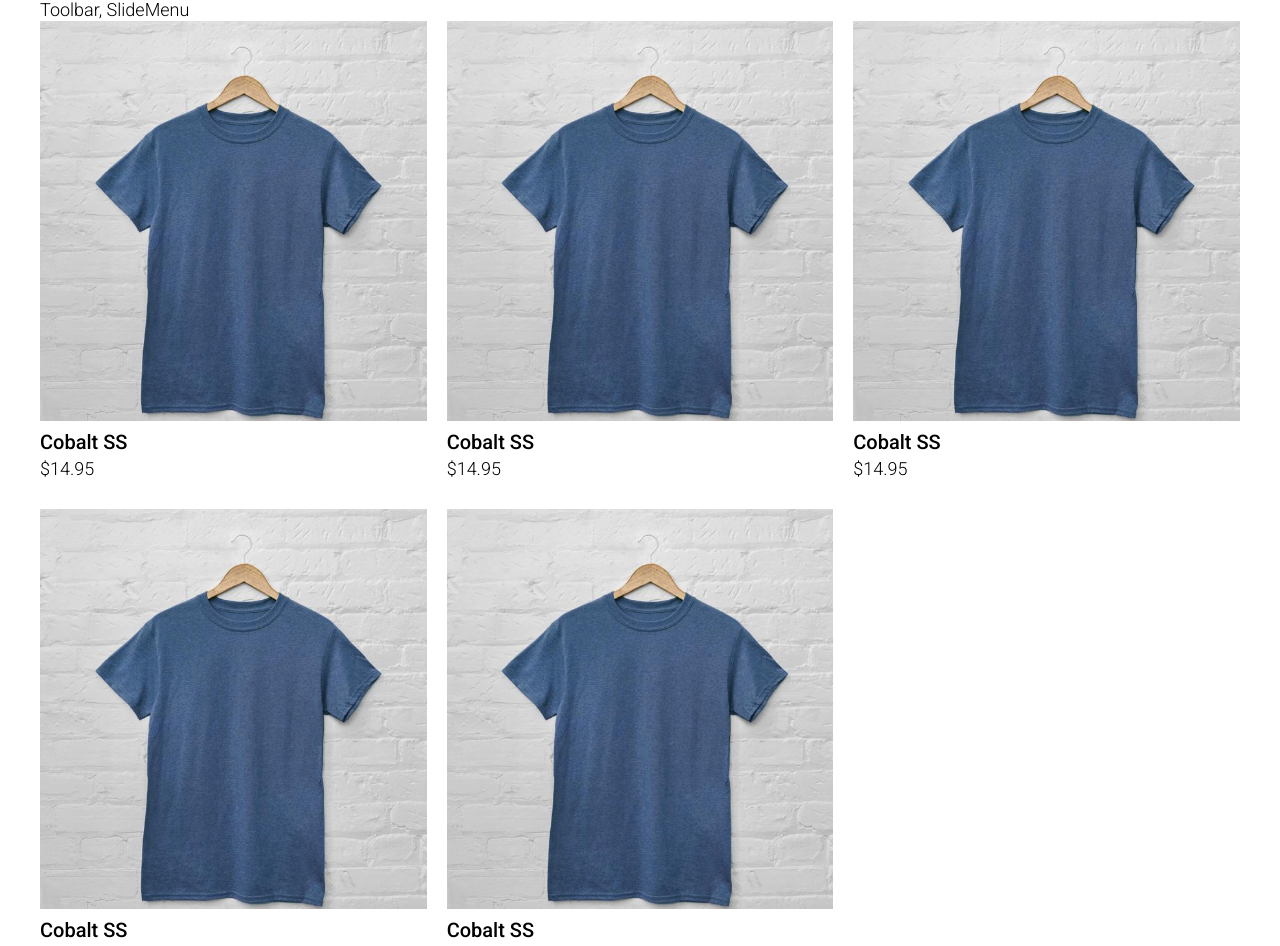
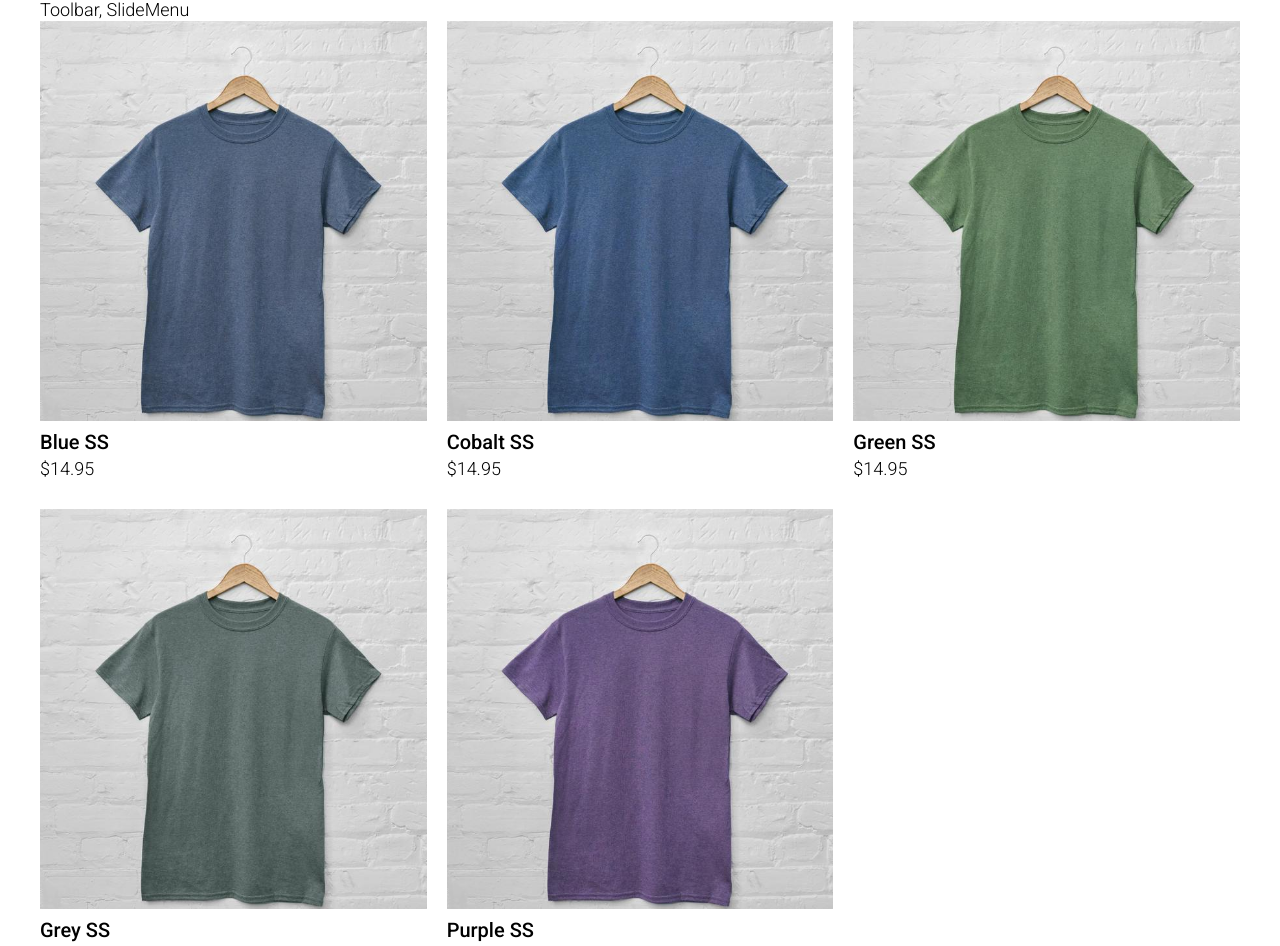
Before and after one commit to bradleylow/simple-shirts, a React (Create React App) app: page / in a window 1280 px wide. Shown: the top 946 px of the page. Built offline with nearby package versions, Linux system fonts and the light colour scheme.

Commit message:
Setup state on Shop container and passed props to render product items.

```diff
--- a/src/components/ProductItems/ProductItem/ProductItem.js
+++ b/src/components/ProductItems/ProductItem/ProductItem.js
@@ -1,19 +1,17 @@
 import React from 'react';
 
 const productItem = (props) => {
-    let product = null;
-
     return (
         <div className="products__item w-1/2 lg:w-1/3 px-2 lg:px-4 mb-6 lg:mb-12">
-            <a href="#">
+            <a href="#" className="block text-center lg:text-left">
                 <div className="products__img-container image-cover">
-                    <img src={require('../../../assets/images/cobalt-shirt.jpg')} alt="Cobalt T-shirt" className="products__img" />
+                    <img src={require('../../../assets/images/' + props.product.image)} alt="Cobalt T-shirt" className="products__img" />
                 </div>
                 <div className="products__name mt-4">
-                    <h5>Cobalt SS</h5>
+                    <h5>{props.product.name}</h5>
                 </div>
                 <div className="products__price mt-2">
-                    <p>$14.95</p>
+                    <p>${props.product.price}</p>
                 </div>
             </a>
         </div>
--- a/src/components/ProductItems/ProductItems.js
+++ b/src/components/ProductItems/ProductItems.js
@@ -5,11 +5,9 @@ import ProductItem from './ProductItem/ProductItem';
 const productItems = (props) => {
     return (
         <div className="products flex flex-wrap px-2 lg:px-0 lg:-mx-4">
-            <ProductItem />
-            <ProductItem />
-            <ProductItem />
-            <ProductItem />
-            <ProductItem />
+            {props.products.map( (product, i) => (
+                <ProductItem key={i} product={product} />
+            ))}
         </div>
     );
 };
--- a/src/containers/Shop/Shop.js
+++ b/src/containers/Shop/Shop.js
@@ -4,10 +4,40 @@ import Aux from '../../hoc/Aux/Aux';
 import ProductItems from '../../components/ProductItems/ProductItems';
 
 class Shop extends Component {
+    state = {
+        products: [
+            {
+                name: 'Blue SS',
+                price: '14.95',
+                image: 'blue-shirt.jpg'
+            },
+            {
+                name: 'Cobalt SS',
+                price: '14.95',
+                image: 'cobalt-shirt.jpg'
+            },
+            {
+                name: 'Green SS',
+                price: '14.95',
+                image: 'green-shirt.jpg'
+            },
+            {
+                name: 'Grey SS',
+                price: '14.95',
+                image: 'grey-shirt.jpg'
+            },
+            {
+                name: 'Purple SS',
+                price: '14.95',
+                image: 'purple-shirt.jpg'
+            }
+        ]
+    }
+
     render () {
         return (
             <Aux>
-                <ProductItems />
+                <ProductItems products={this.state.products} />
             </Aux>
 
         );
```
